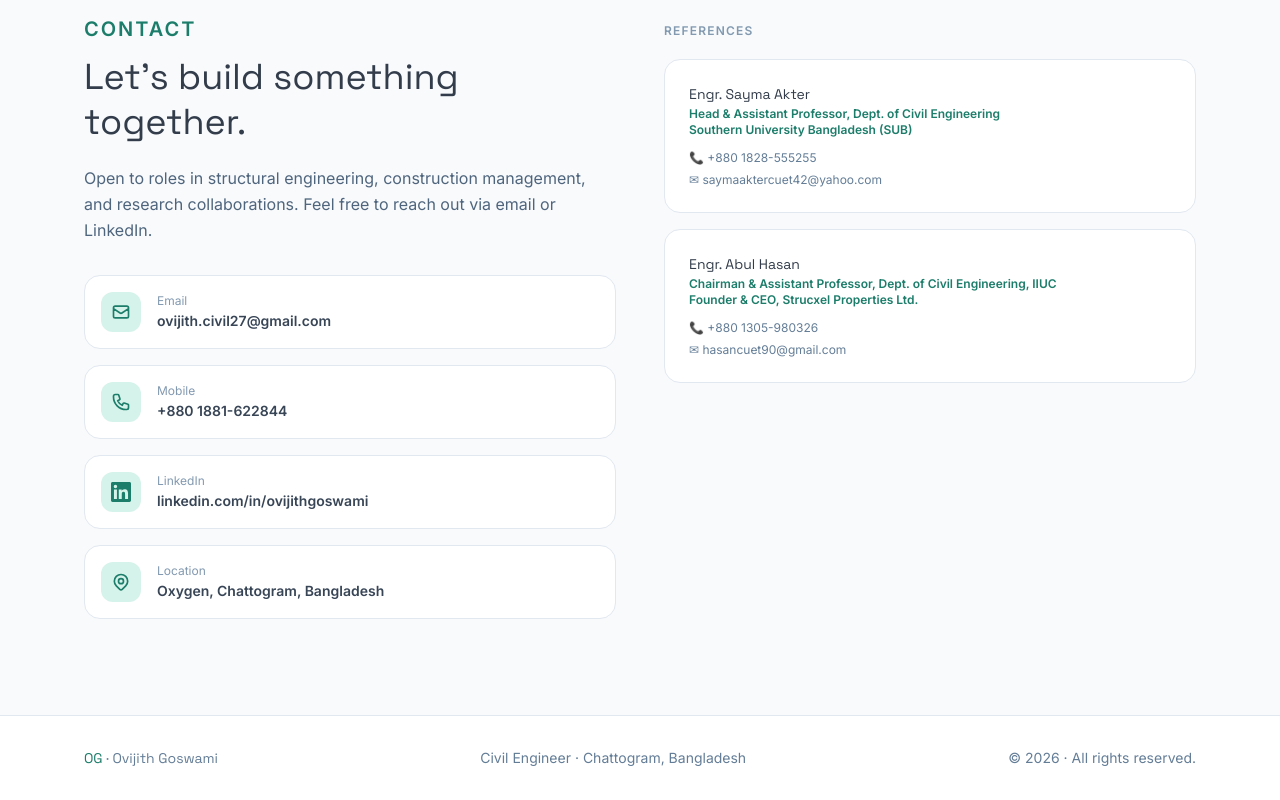
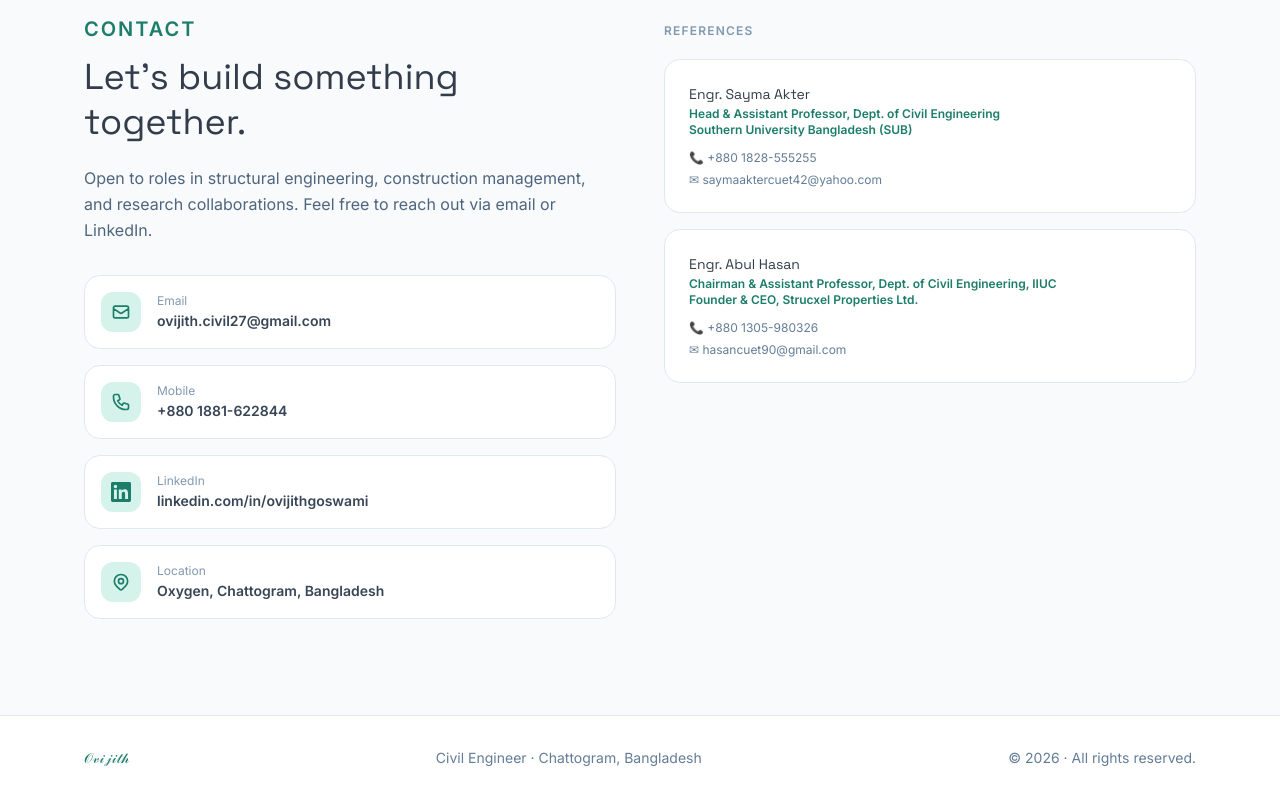
Before and after one commit to indrajith76/ovijith-portfolio, a plain HTML site: page index.html in a window 1280 px wide. Shown: the part 5177-5977 px from the top of the page. Drawn offline with nearby package versions, Linux system fonts and the light colour scheme.

Commit message:
update UI

```diff
--- a/index.html
+++ b/index.html
@@ -6,7 +6,7 @@
     <title>
       Ovijith Goswami | Civil Engineer – Structural Design & Research
     </title>
-    <link rel="shortcut icon" href="/images/icon.png" type="image/x-icon">
+    <link rel="shortcut icon" href="/images/icon.png" type="image/x-icon" />
 
     <!-- SEO Meta Tags -->
     <meta
@@ -453,10 +453,10 @@
           </div>
 
           <img
-          class="block lg:hidden w-1/2 mx-auto border border-green-700 rounded-2xl transition-all duration-500 ease-out hover:scale-110 hover:-translate-y-3 hover:rotate-1 hover:shadow-2xl"
-          src="/images/image.png"
-          alt=""
-        />
+            class="block lg:hidden w-1/2 mx-auto border border-green-700 rounded-2xl transition-all duration-500 ease-out hover:scale-110 hover:-translate-y-3 hover:rotate-1 hover:shadow-2xl"
+            src="/images/image.png"
+            alt=""
+          />
 
           <h1
             class="text-center lg:text-left font-display text-5xl sm:text-6xl lg:text-7xl font-700 leading-[1.08] tracking-tight mb-4"
@@ -1864,8 +1864,7 @@
         class="max-w-6xl mx-auto px-5 flex flex-col sm:flex-row items-center justify-between gap-4 text-sm text-steel-500 dark:text-steel-400"
       >
         <div class="font-display font-600">
-          <span class="text-brand-600 dark:text-brand-400">OG</span> · Ovijith
-          Goswami
+          <span class="text-brand-600 dark:text-brand-400">𝒪𝓋𝒾𝒿𝒾𝓉𝒽</span>
         </div>
         <div>Civil Engineer · Chattogram, Bangladesh</div>
         <div>© 2026 · All rights reserved.</div>
```
